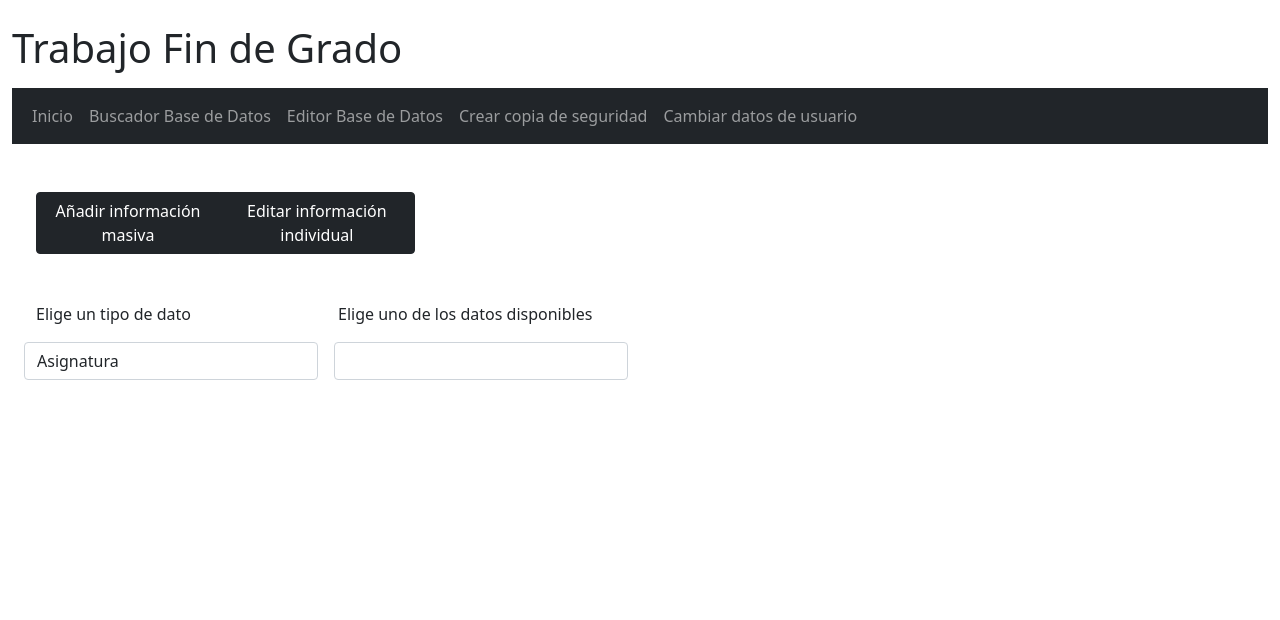
After one commit to currobeltran/TFG, a Django app: page /editorindividual in a window 1280 px wide. The commit adds this page. Shown: the top 620 px of the page. Run offline with Django 3.2, Linux system fonts and the light colour scheme; lists and menus that the app fills with data are empty; some libraries are stand-ins or nearby versions.

Commit message:
Añadiendo editor de informacion individual (incompleto)

```diff
--- /dev/null
+++ b/src/app/static/funciones.js
@@ -0,0 +1,33 @@
+$(document).ready(function(){
+    $('#selecciontipo').change(function(){
+        let value = $(this).val()
+        let search = "null"
+
+        switch (value){
+            case "Asignatura":
+                search = "Asignatura"
+                break;
+            case "Área":
+                search = "Area"
+                break;
+            case "Título":
+                search = "Titulo"
+                break;
+            case "Mención":
+                search = "Mencion"
+                break;
+            case "Año Asignatura":
+                search = "AñoAsignatura"
+                break;
+            case "Grupo":
+                search = "Grupo"
+                break;
+        }
+
+        $.ajax({
+            // Aquí se realizaría una consulta a la base de datos a través de una nueva
+            // ruta que debemos crear, y que dará acceso a realizar esta operación.
+        })
+    })
+
+})
--- a/src/app/templates/editor.html
+++ b/src/app/templates/editor.html
@@ -5,7 +5,7 @@
     <div class="container-fluid row mt-5">
         <div class="btn-group col-4" role="group">
             <a class="btn btn-dark" href="/editormasivo" role="button">Añadir información masiva</a>
-            <a class="btn btn-dark" href="#" role="button">Editar información individual</a>
+            <a class="btn btn-dark" href="/editorindividual" role="button">Editar información individual</a>
         </div>
     </div>
 
--- a/src/app/templates/index.html
+++ b/src/app/templates/index.html
@@ -62,7 +62,9 @@
             </div>
         </footer>
 
+        <script src="https://code.jquery.com/jquery-3.3.1.js"></script>
         <script src="https://cdn.jsdelivr.net/npm/@popperjs/core@2.6.0/dist/umd/popper.min.js" integrity="sha384-KsvD1yqQ1/1+IA7gi3P0tyJcT3vR+NdBTt13hSJ2lnve8agRGXTTyNaBYmCR/Nwi" crossorigin="anonymous"></script>
         <script src="https://cdn.jsdelivr.net/npm/bootstrap@5.0.0-beta2/dist/js/bootstrap.min.js" integrity="sha384-nsg8ua9HAw1y0W1btsyWgBklPnCUAFLuTMS2G72MMONqmOymq585AcH49TLBQObG" crossorigin="anonymous"></script>
+        <script src="{% static 'funciones.js' %}"></script>
     </body>
 </html>
--- /dev/null
+++ b/src/app/templates/infoindividual.html
@@ -0,0 +1,28 @@
+{% extends 'editor.html' %}
+
+{% block formulario %}
+
+<form class="col-6">
+    <div class="row">
+        <label for="selecciontipo" class="col">Elige un tipo de dato</label>
+        <label for="seleccionobjeto" class="col">Elige uno de los datos disponibles</label>
+    </div>
+
+    <div class="row">
+        <select class="form-control mt-3 col" id="selecciontipo">
+            <option>Asignatura</option>
+            <option>Mención</option>
+            <option>Título</option>
+            <option>Área</option>
+            <option>Año asignatura</option>
+            <option>Grupo</option>
+        </select>
+
+        <select class="form-control mt-3 ms-3 col" id="seleccionobjeto">
+            <!-- Aquí se colocará la lista de objetos de un tipo determinado -->
+        </select>
+    </div>
+
+</form>
+
+{% endblock %}
--- a/src/app/urls.py
+++ b/src/app/urls.py
@@ -6,4 +6,5 @@ urlpatterns = [
     path('buscadorBBDD', views.buscadorBBDD, name='buscadorBBDD'),
     path('editorBBDD', views.editarBBDD, name='editorBBDD'),
     path('editormasivo', views.infomasivaBBDD, name='editormasivo'),
+    path('editorindividual', views.editaindividual, name='editorindividual'),
 ]
--- a/src/app/views.py
+++ b/src/app/views.py
@@ -11,3 +11,6 @@ def editarBBDD(request):
 
 def infomasivaBBDD(request):
     return render(request, 'infomasiva.html', {'registrado':True})
+
+def editaindividual(request):
+    return render(request, 'infoindividual.html', {'registrado':True})
```
